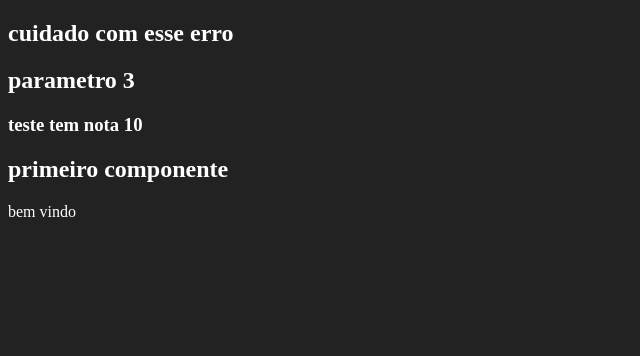
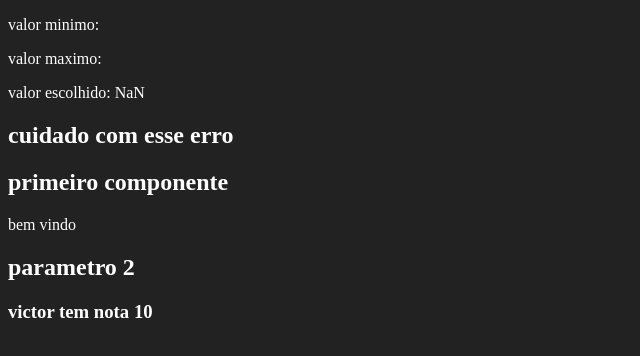
Before and after one commit to voctif/react, a React (Create React App) app in the folder my-app/: page / in a window 1280 px wide. Shown: the top 356 px of the page, without its empty margins (0-640 px from the left). Built offline with nearby package versions, Linux system fonts and the light colour scheme.

Commit message:
numero aleatorio n1

```diff
--- a/my-app/src/app.jsx
+++ b/my-app/src/app.jsx
@@ -1,15 +1,18 @@
 import React from "react";
 
-import Primeiro from './components/basicos/primeiro'
-import ComParametro from './components/basicos/comParametro'
-import Fragmento from './components/basicos/fragmento'
+import Aleatorio from "./components/basicos/aleatorio";
 
-export default (props) => {
-    return(
-        <div>
+import Primeiro from './components/basicos/primeiro';
+import ComParametro from './components/basicos/comParametro';
+import Fragmento from './components/basicos/fragmento';
+
+export default () => (
+    <div id="app">
+        <Aleatorio/>
+
         <Fragmento></Fragmento>
-        <ComParametro titulo="parametro 3" aluno="teste" nota="10"></ComParametro>
         <Primeiro></Primeiro>
-      </div>
-    )
-}
+        <ComParametro titulo="parametro 2" aluno="victor" nota="10"/>
+    </div>
+
+)
--- /dev/null
+++ b/my-app/src/components/basicos/aleatorio.jsx
@@ -0,0 +1,16 @@
+import React from "react";
+
+export default (props) => {
+    const min = props.min;
+    const max = props.max;
+    const aleatorio =
+      Math.floor(Math.random() * (max - min) + min);
+    return(
+        <div>
+            <p>valor minimo: {min}</p>
+            <p>valor maximo: {max}</p>
+            <p>valor escolhido: {aleatorio}</p>
+
+        </div>
+        );
+};
```
